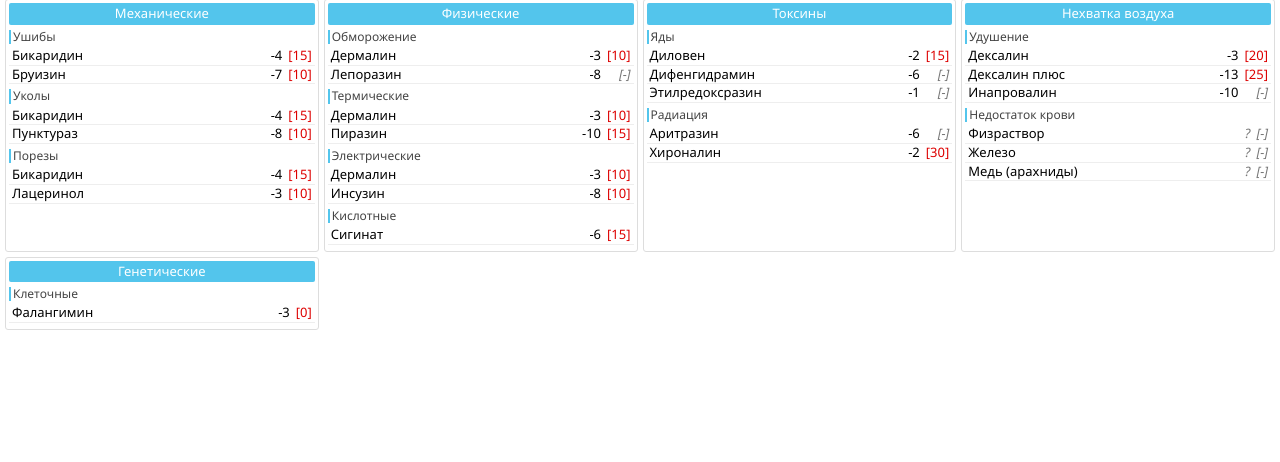
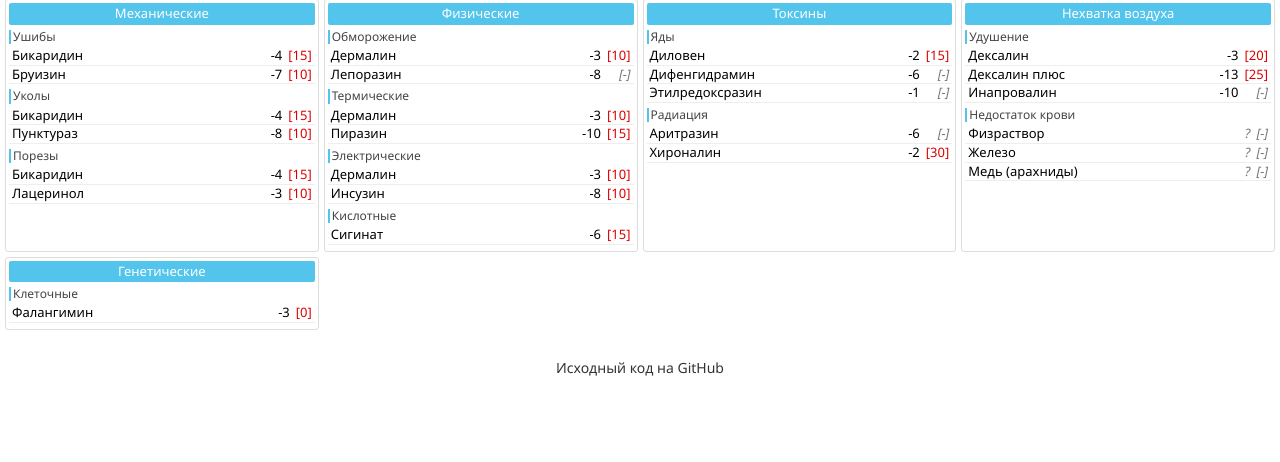
Before and after one commit to pricheta/site, a Django app: page /doctor in a window 1280 px wide. Shown: the part 37-499 px from the top of the page. Run offline with Django 5.2, Linux system fonts and the light colour scheme.

Commit message:
Первые шаги

```diff
--- a/pricheta/templates/pricheta/doctor.html
+++ b/pricheta/templates/pricheta/doctor.html
@@ -117,6 +117,22 @@
             .container {
                 grid-template-columns: 1fr;
             }
+        }
+
+        .footer {
+            text-align: center;
+            margin-top: 30px;
+            color: #333;
+            font-size: 14px;
+        }
+
+        .footer a {
+            color: #333;
+            text-decoration: none;
+        }
+
+        .footer a:hover {
+            text-decoration: underline;
         }
     </style>
 </head>
@@ -322,5 +338,10 @@
             </table>
         </div>
     </div>
+
+    <div class="footer">
+      <a href="https://github.com/pricheta/site" target="_blank">Исходный код на GitHub</a>
+    </div>
+
 </body>
 </html>
```
Also changed, not shown: pricheta/templates/pricheta/index.html (+1 -9 lines).
